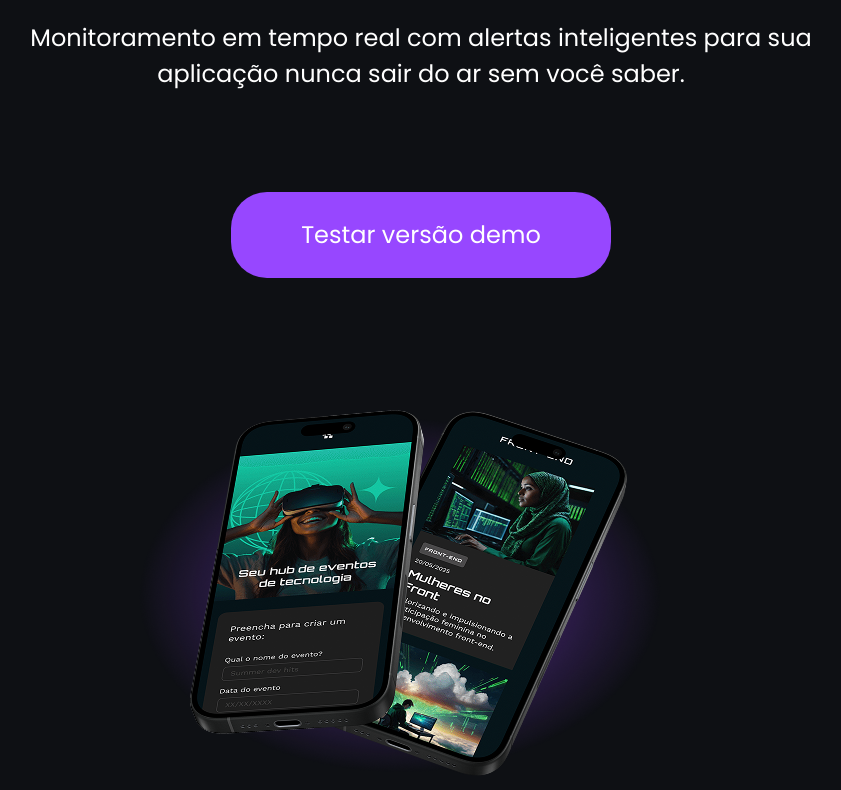
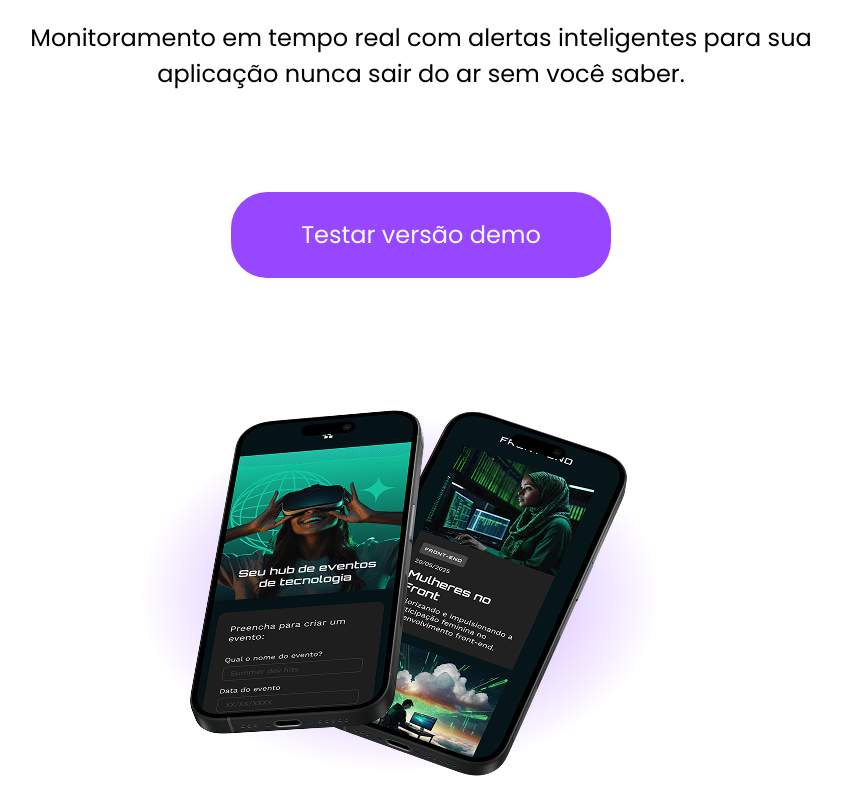
Before and after one commit to SenaWrs/Tecboard, a plain HTML site: page Index.html in a window 1280 px wide. Shown: the part 365-1155 px from the top of the page, without its empty margins (219-1060 px from the left). Drawn offline with Linux system fonts and the light colour scheme.

Commit message:
Altera cor do fundo e cor do texto

```diff
--- a/css/style.css
+++ b/css/style.css
@@ -19,10 +19,10 @@
     margin: 0;
     padding: 0;
 }
-
+/* Estilo do Desktop*/
 body {
-    background-color: #0E1014;
-    color: white;
+    background-color: #ffffff;
+    color: #000000;
     font-family: 'Poppins', sans-serif;
     font-size: 24pt;
     line-height: 1.5;
@@ -73,6 +73,7 @@ a {
 }
 a:hover {
     background-color: #8233e8;
+
 }
 
 section img {
```
